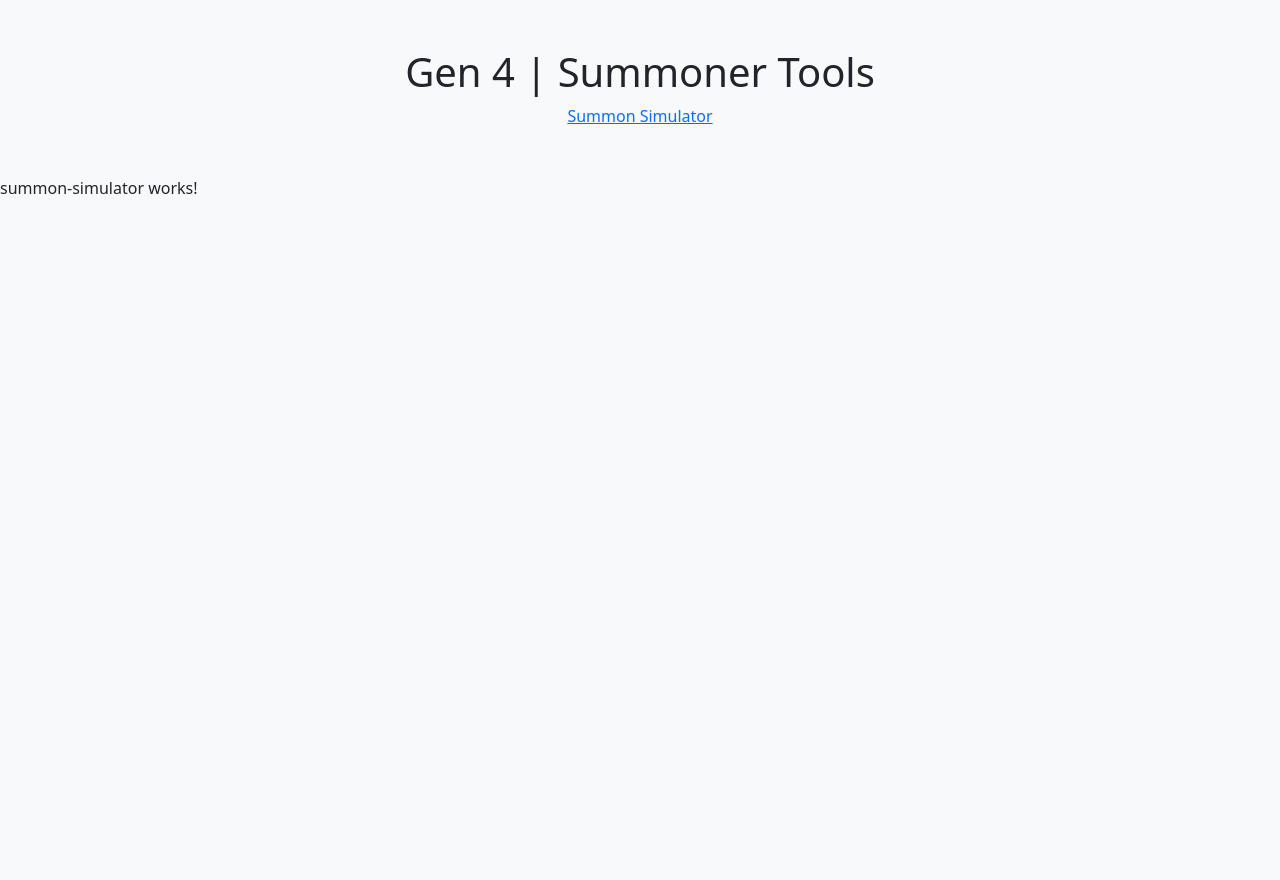
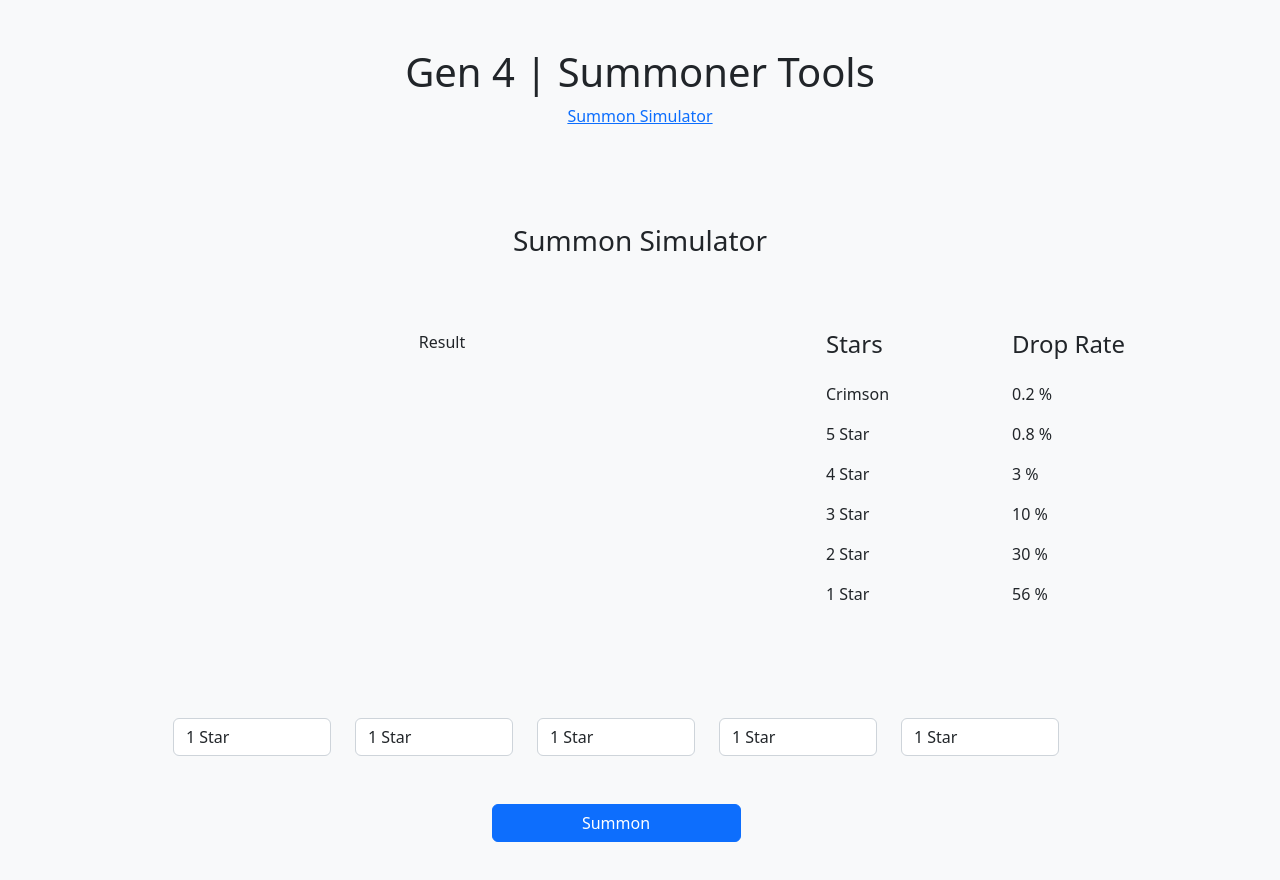
Before and after one commit to Jesus-Loranca/Summoner-Tools, an Angular app: page /summon-simulator in a window 1280 px wide. Shown: the top 880 px of the page. Before the commit the page ends 800 px from the top, so only its background shows below. Built offline with nearby package versions, Linux system fonts and the light colour scheme.

Commit message:
add: summon simulator template content

```diff
--- a/src/app/summon-simulator/summon-simulator.component.html
+++ b/src/app/summon-simulator/summon-simulator.component.html
@@ -1 +1,72 @@
-<p>summon-simulator works!</p>
+<div class="container">
+	<div class="row">
+		<div class="py-5 text-center">
+			<h3>Summon Simulator</h3>
+		</div>
+
+		<div class="row pt-3 pb-5">
+			<div class="col-8 d-flex justify-content-center">
+				Result
+			</div>
+
+			<div class="col-4">
+				<div class="row">
+					<div class="col-6">
+						<h4 class="pb-3">Stars</h4>
+						<div *ngFor="let rarity of reversedRarities">
+							<p>{{ rarity }}</p>
+
+						</div>
+					</div>
+
+					<div class="col-6">
+						<h4 class="pb-3">Drop Rate</h4>
+						<div *ngFor="let odds of currentOdds">
+							<p>{{ odds }} %</p>
+						</div>
+					</div>
+				</div>
+			</div>
+		</div>
+
+		<form class="form-group row py-5">
+			<div class="row d-flex justify-content-center">
+				<div class="col-2">
+					<select class="form-control" id="hero_1">
+						<option *ngFor="let rarity of rarities">{{ rarity }}</option>
+					</select>
+				</div>
+
+				<div class="col-2">
+					<select class="form-control" id="hero_2">
+						<option *ngFor="let rarity of rarities">{{ rarity }}</option>
+					</select>
+				</div>
+
+				<div class="col-2">
+					<select class="form-control" id="hero_2">
+						<option *ngFor="let rarity of rarities">{{ rarity }}</option>
+					</select>
+				</div>
+
+				<div class="col-2">
+					<select class="form-control" id="hero_4">
+						<option *ngFor="let rarity of rarities">{{ rarity }}</option>
+					</select>
+				</div>
+
+				<div class="col-2">
+					<select class="form-control" id="hero_5">
+						<option *ngFor="let rarity of rarities">{{ rarity }}</option>
+					</select>
+				</div>
+			</div>
+
+			<div class="row py-5 d-flex justify-content-center">
+				<div class="col-3">
+					<button type="submit" class="btn btn-primary w-100">Summon</button>
+				</div>
+			</div>
+		</form>
+	</div>
+</div>
--- a/src/app/summon-simulator/summon-simulator.component.ts
+++ b/src/app/summon-simulator/summon-simulator.component.ts
@@ -1,15 +1,43 @@
-import { Component, OnInit } from '@angular/core';
+import { Component } from '@angular/core';
 
 @Component({
-  selector: 'app-summon-simulator',
-  templateUrl: './summon-simulator.component.html',
-  styleUrls: ['./summon-simulator.component.scss']
+	selector: 'app-summon-simulator',
+	templateUrl: './summon-simulator.component.html',
+	styleUrls: ['./summon-simulator.component.scss']
 })
-export class SummonSimulatorComponent implements OnInit {
 
-  constructor() { }
+export class SummonSimulatorComponent {
+	constructor() {
+		this.currentOdds = this.initialOdds[0];
+	}
 
-  ngOnInit(): void {
-  }
+	rarities: string[] = [
+		'1 Star',
+		'2 Star',
+		'3 Star',
+		'4 Star',
+		'5 Star',
+		'Crimson',
+	];
 
+	reversedRarities: string[] = [
+		'Crimson',
+		'5 Star',
+		'4 Star',
+		'3 Star',
+		'2 Star',
+		'1 Star',
+	];
+
+	initialOdds: number[][] = [
+		[0.2, 0.8, 3, 10, 30, 56],
+		[0, 0, 0, 0, 7.2, -7.2],
+		[0, 0, 0, 5.2, 4, -9.2],
+		[0, 0, 3.4, 8.8, -2, -10.2],
+		[0.56, 2.24, 7.4, 4, -4, -10.2],
+		[1.96, 5.84, 7.4, 0, -5, -10.2],
+		[3.96, 6.84, 5.4, -1, -5, -10.2],
+	];
+
+	currentOdds: number[] = [];
 }
```
Also changed, not shown: 1 other file (tests, documents, lock files or other folders).
